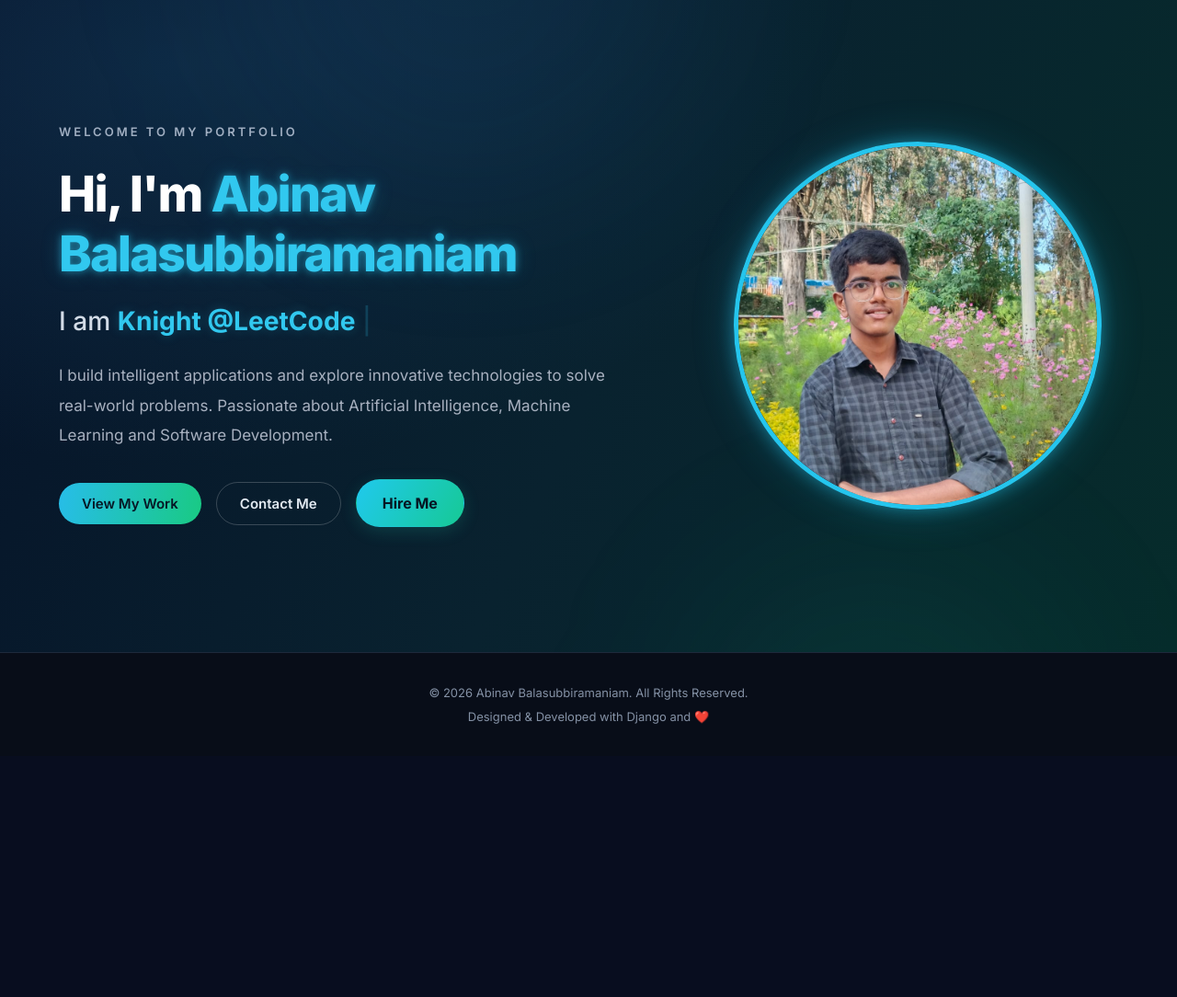
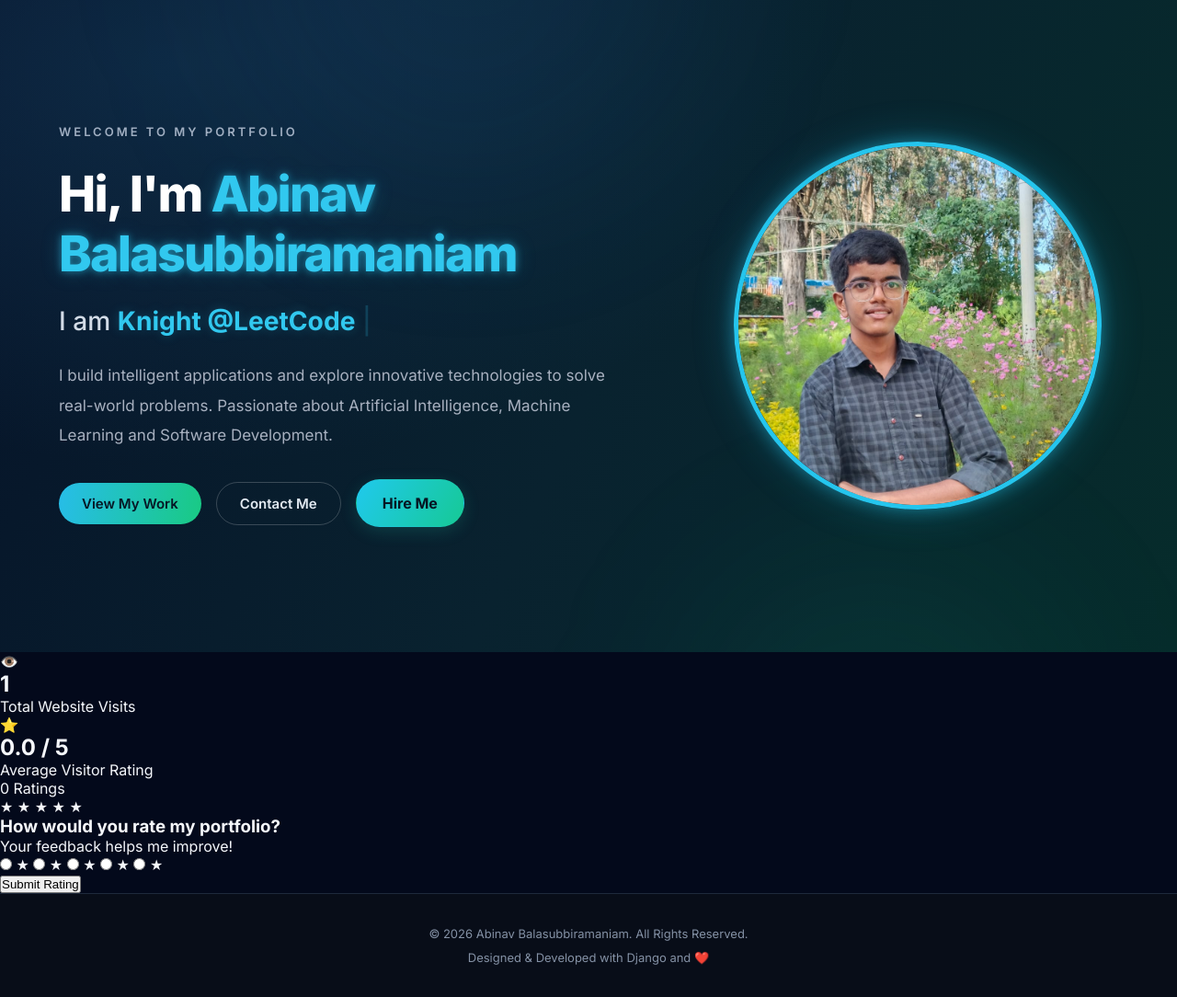
Before and after one commit to abibalu9001/AbinavPortfolio, a Django app: page / in a window 1280 px wide. Shown: the part 107-1191 px from the top of the page at 92% size. Before the commit the page ends 894 px from the top, so only its background shows below. Run offline with Django 5.2, Linux system fonts and the light colour scheme; data comes from the database, SQL or seed files in the repository; data that the repository does not hold is empty.

Commit message:
Add website visitor counter and rating system

```diff
--- a/portfolio/models.py
+++ b/portfolio/models.py
@@ -71,3 +71,18 @@ class ServiceRequest(models.Model):
 
     def __str__(self):
         return f"{self.name} - {self.get_service_type_display()}"
+
+class SiteStats(models.Model):
+    total_visits = models.PositiveBigIntegerField(default=0)
+
+    def __str__(self):
+        return f"Website Visits: {self.total_visits}"
+
+
+class SiteRating(models.Model):
+    visitor_key = models.UUIDField(unique=True)
+    rating = models.PositiveSmallIntegerField()
+    created_at = models.DateTimeField(auto_now_add=True)
+
+    def __str__(self):
+        return f"{self.rating}/5"
--- a/portfolio/urls.py
+++ b/portfolio/urls.py
@@ -31,4 +31,5 @@ urlpatterns = [
     # Contact message actions
     path('dashboard/message/<int:message_id>/', views.view_message, name='view_message'),
     path('dashboard/delete/<int:message_id>/', views.delete_message, name='delete_message'),
+    path('submit-rating/', views.submit_rating, name='submit_rating'),
 ]
--- a/portfolio/views.py
+++ b/portfolio/views.py
@@ -12,15 +12,86 @@ import requests
 
 from portfolio.services.competitive import fetch_all_platforms
 from .models import ContactMessage, ServiceRequest
+from django.db.models import F, Avg
+from .models import ContactMessage, ServiceRequest, SiteStats, SiteRating
+import uuid
 
 
 # ==========================================
 # PUBLIC PORTFOLIO PAGES
 # ==========================================
 
+
 def home(request):
-    return render(request, 'portfolio/index.html', {'active_page': 'home'})
+    stats, _ = SiteStats.objects.get_or_create(pk=1)
 
+    # Count only once per browser session
+    if not request.COOKIES.get('portfolio_visit_counted'):
+        SiteStats.objects.filter(pk=stats.pk).update(
+            total_visits=F('total_visits') + 1
+        )
+
+    stats.refresh_from_db()
+
+    average_rating = SiteRating.objects.aggregate(
+        average=Avg('rating')
+    )['average'] or 0
+
+    total_ratings = SiteRating.objects.count()
+
+    response = render(request, 'portfolio/index.html', {
+        'active_page': 'home',
+        'total_visits': stats.total_visits,
+        'average_rating': round(average_rating, 1),
+        'total_ratings': total_ratings,
+    })
+
+    # Session cookie: expires when the browser session ends
+    if not request.COOKIES.get('portfolio_visit_counted'):
+        response.set_cookie(
+            'portfolio_visit_counted',
+            '1',
+            httponly=True,
+            samesite='Lax',
+            secure=request.is_secure()
+        )
+
+    return response
+
+@require_POST
+def submit_rating(request):
+    try:
+        rating = int(request.POST.get('rating', 0))
+    except (TypeError, ValueError):
+        return redirect('home')
+
+    if rating < 1 or rating > 5:
+        return redirect('home')
+
+    visitor_key = request.COOKIES.get('portfolio_visitor_id')
+
+    try:
+        visitor_key = uuid.UUID(visitor_key) if visitor_key else uuid.uuid4()
+    except ValueError:
+        visitor_key = uuid.uuid4()
+
+    SiteRating.objects.update_or_create(
+        visitor_key=visitor_key,
+        defaults={'rating': rating}
+    )
+
+    response = redirect('home')
+
+    response.set_cookie(
+        'portfolio_visitor_id',
+        str(visitor_key),
+        max_age=60 * 60 * 24 * 365,
+        httponly=True,
+        samesite='Lax',
+        secure=request.is_secure()
+    )
+
+    return response
 
 def description(request):
     return render(request, 'portfolio/description.html', {'active_page': 'description'})
--- a/templates/portfolio/index.html
+++ b/templates/portfolio/index.html
@@ -63,5 +63,65 @@
         </div>
 
     </div>
+
 </section>
+
+</section>
+
+<!-- Website Statistics -->
+<section class="website-feedback" id="website-feedback">
+    <div class="feedback-container">
+
+        <div class="visitor-stat">
+            <span class="feedback-icon">👁️</span>
+            <h2>{{ total_visits }}</h2>
+            <p>Total Website Visits</p>
+        </div>
+
+        <div class="rating-stat">
+            <span class="feedback-icon">⭐</span>
+            <h2>{{ average_rating|floatformat:1 }} / 5</h2>
+            <p>Average Visitor Rating</p>
+            <p>{{ total_ratings }} Ratings</p>
+
+            <div class="rating-stars">
+                {% for star in "12345" %}
+                    {% if forloop.counter <= average_rating %}
+                        <span class="star filled">★</span>
+                    {% else %}
+                        <span class="star">★</span>
+                    {% endif %}
+                {% endfor %}
+            </div>
+        </div>
+
+        <div class="give-rating">
+            <h3>How would you rate my portfolio?</h3>
+            <p>Your feedback helps me improve!</p>
+
+            <form method="POST" action="{% url 'submit_rating' %}">
+                {% csrf_token %}
+
+                <div class="star-selection">
+                    {% for star in "54321" %}
+                        <input
+                            type="radio"
+                            id="star{{ star }}"
+                            name="rating"
+                            value="{{ star }}"
+                            required
+                        >
+                        <label for="star{{ star }}">★</label>
+                    {% endfor %}
+                </div>
+
+                <button type="submit" class="rating-submit">
+                    Submit Rating
+                </button>
+            </form>
+        </div>
+
+    </div>
+</section>
+
 {% endblock %}
```
Also changed, not shown: portfolio/migrations/0006_siterating_sitestats.py (added).
